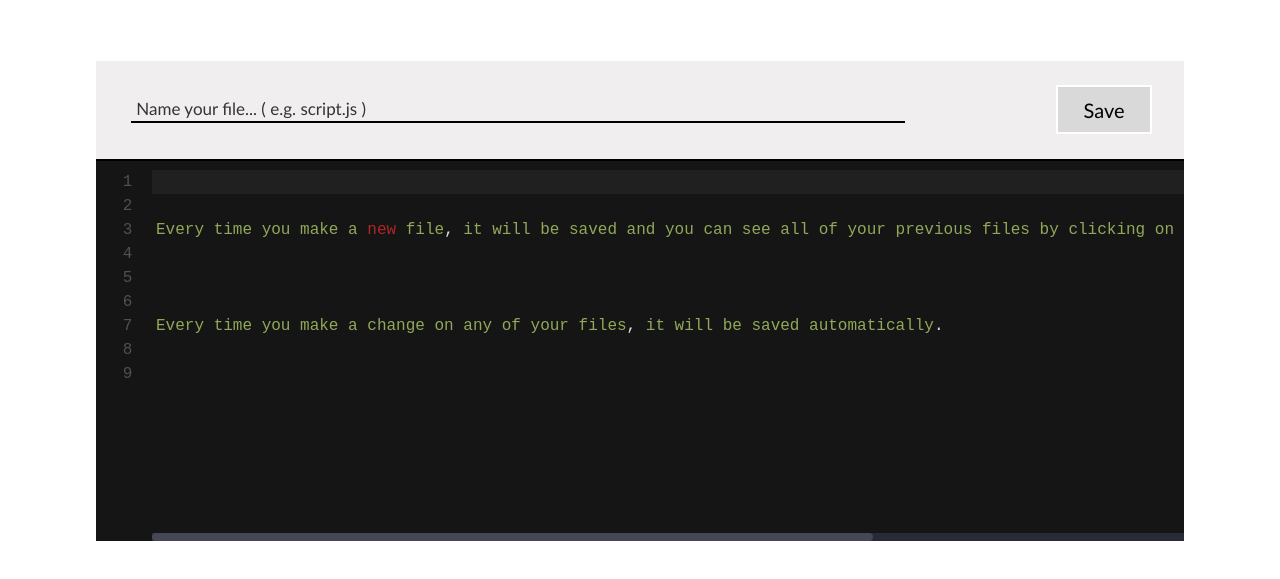
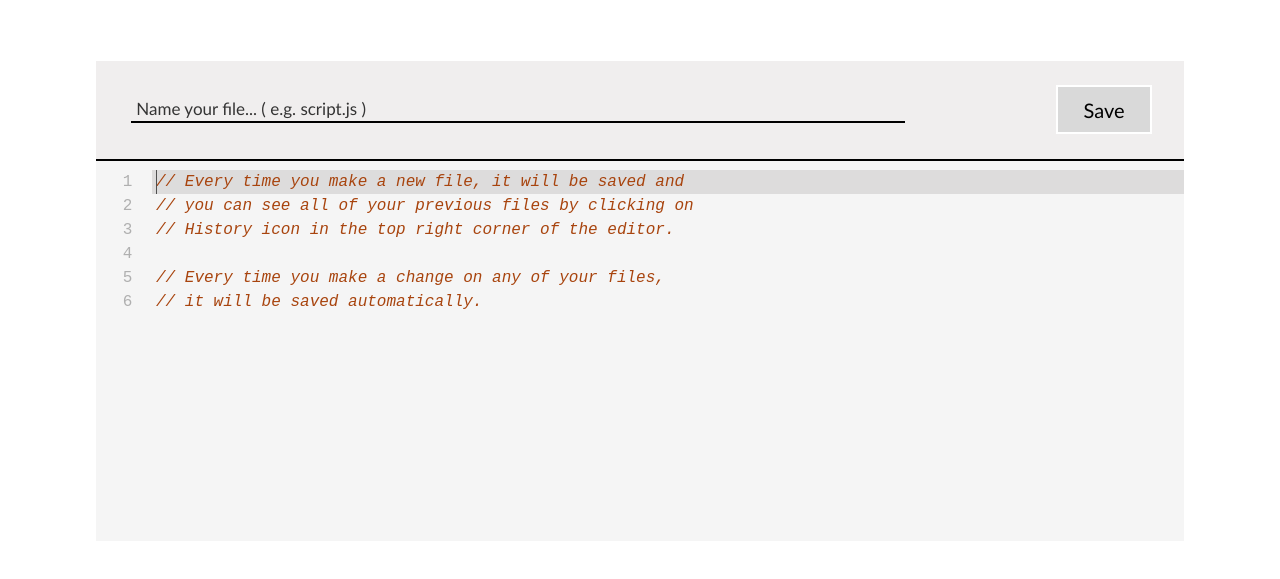
Before and after one commit to MilosD15/code-brush, a website built with Vite: page src/app/index.html in a window 1280 px wide. Shown: the part 137-716 px from the top of the page. Built offline with nearby package versions, Linux system fonts and the light colour scheme.

Commit message:
setting lang mode and color theme of the editor

```diff
--- a/src/app/js/Editor.js
+++ b/src/app/js/Editor.js
@@ -30,15 +30,26 @@ export default class Editor {
 
     #setInitialValue() {
         this.clear();
-        let initialMessage = '\n\nEvery time you make a new file, it will be saved and you can see all of your previous files by clicking on History icon in the top right corner of the editor.\n\n';
-        initialMessage += '\n\nEvery time you make a change on any of your files, it will be saved automatically.\n\n';
+        let initialMessage = '// Every time you make a new file, it will be saved and\n';
+        initialMessage += '// you can see all of your previous files by clicking on\n';
+        initialMessage += '// History icon in the top right corner of the editor.\n';
+        initialMessage += '\n// Every time you make a change on any of your files,\n';
+        initialMessage += '// it will be saved automatically.';
         this.#editor.setValue(initialMessage);
     }
 
     clear() {
         this.#editor.setValue('');
         this.#editor.clearHistory();
+        this.#editor.focus();
     }
 
+    setTheme(theme = 'dark') {
+        const themeString = theme === 'dark' ? 'base16-dark' : 'base16-light';
+        this.#editor.setOption('theme', themeString);
+    }
 
+    setLanguage(language = 'text/javascript') {
+        this.#editor.setOption('mode', language);
+    }
 }
--- a/src/app/js/colorTheme.js
+++ b/src/app/js/colorTheme.js
@@ -1,3 +1,5 @@
+import { editor } from './main.js';
+
 $("document").ready(() => {
     // determining color theme once the page is loaded
     const isDark = window.matchMedia && window.matchMedia('(prefers-color-scheme: dark)').matches;
@@ -15,4 +17,5 @@ $("document").ready(() => {
 function setColorTheme(isDark) {
     const currentColorTheme = isDark ? 'dark' : 'light';
     $("body").attr('data-color-theme', currentColorTheme);
+    editor.setTheme(currentColorTheme);
 }
--- a/src/app/js/main.js
+++ b/src/app/js/main.js
@@ -3,4 +3,4 @@ import './featuresAnimations.js';
 import './namingFile.js';
 import Editor from './Editor.js';
 
-const editor = new Editor("editor");
+export const editor = new Editor("editor");
--- a/src/app/js/namingFile.js
+++ b/src/app/js/namingFile.js
@@ -1,3 +1,5 @@
+
+import { editor } from "./main.js";
 
 const PROGRAMMING_LANGUAGES = new Map([
     [ 'xml' , 'application/xml' ],
@@ -27,6 +29,8 @@ $("document").ready(() => {
             if (result.isValid) {
                 // apply programming language
                 $(".editor-container").attr('data-prog-lang', result.fileType);
+                editor.setLanguage(result.fileType);
+                editor.clear();
                 // change other things that should be changed
                 $("#name-file-frm .input").hide();
                 const inputValue = $('#name-file-frm input')[0].value.trim();
--- a/src/sass/layout/_editor.scss
+++ b/src/sass/layout/_editor.scss
@@ -1,5 +1,6 @@
 @use '../utils/functions' as f;
 @use '../utils/variables' as *;
+@use '../utils/colors' as *;
 
 .editor-container {
     height: calc(100% - f.pixelsToRem($naming-file-container-height-sm));
@@ -25,8 +26,11 @@
         background: #31333f;
     }
 
+    // change appearance of hints container (dark/light mode)
+    // hide scrollbar
+
     .CodeMirror-hint {
-        color: white;
+        color: black;
     }
 
     li.CodeMirror-hint-active {
@@ -65,16 +69,19 @@
     }
 
     .CodeMirror-simplescroll-horizontal div, .CodeMirror-simplescroll-vertical div {
-        background: #454756;
+        background: $color-black-secondary;
         border: none;
         border-radius: 5px;
+        transition: background 300ms ease;
     }
 
     .CodeMirror-simplescroll-horizontal, .CodeMirror-simplescroll-vertical {
-        background: #282a36;
+        background: $color-black-bg-btn;
+        transition: background 300ms ease;
     }
 
     .CodeMirror-scrollbar-filler, .CodeMirror-gutter-filler {
-        background-color: #2a2b31;
+        background-color: $color-black-bg-btn;
+        transition: background-color 300ms ease;
     }
 }
```
Also changed, not shown: src/app/css/style.css, 1 other file.
